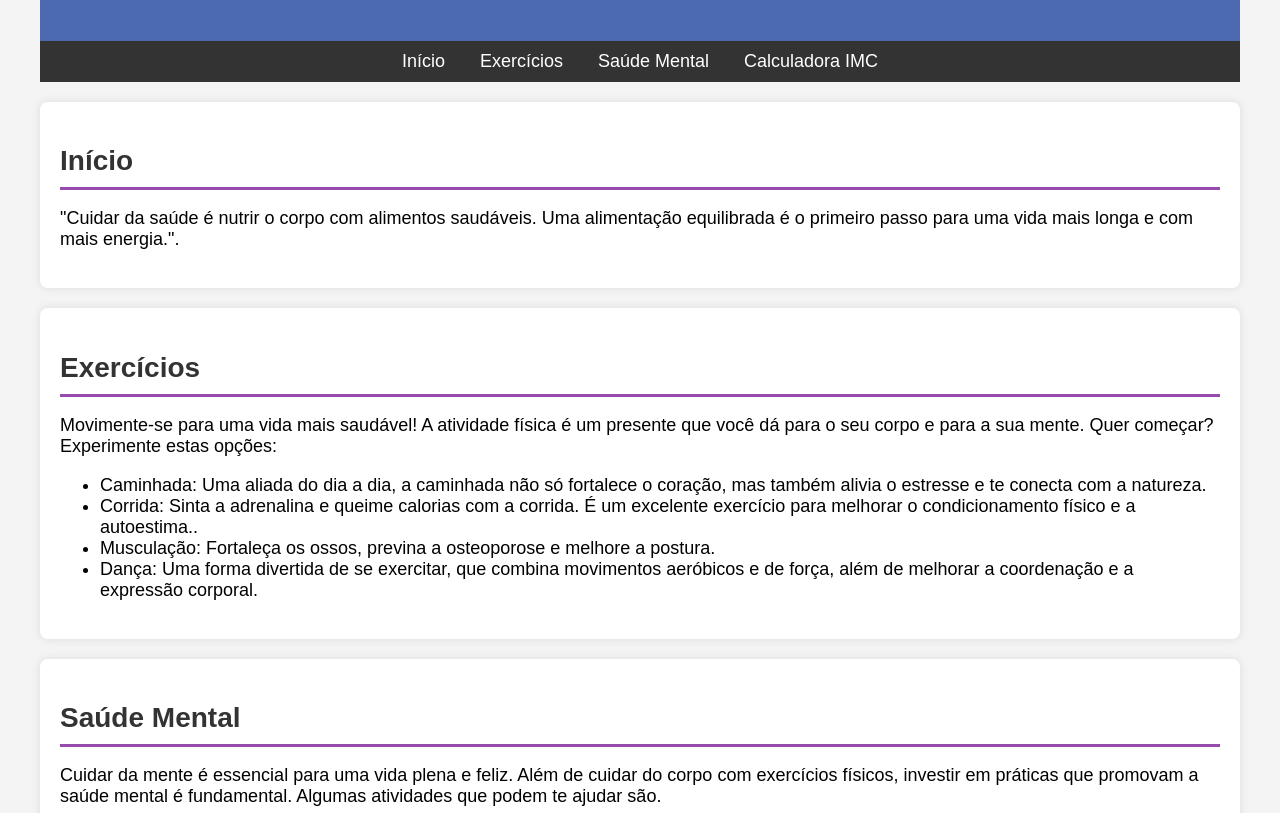
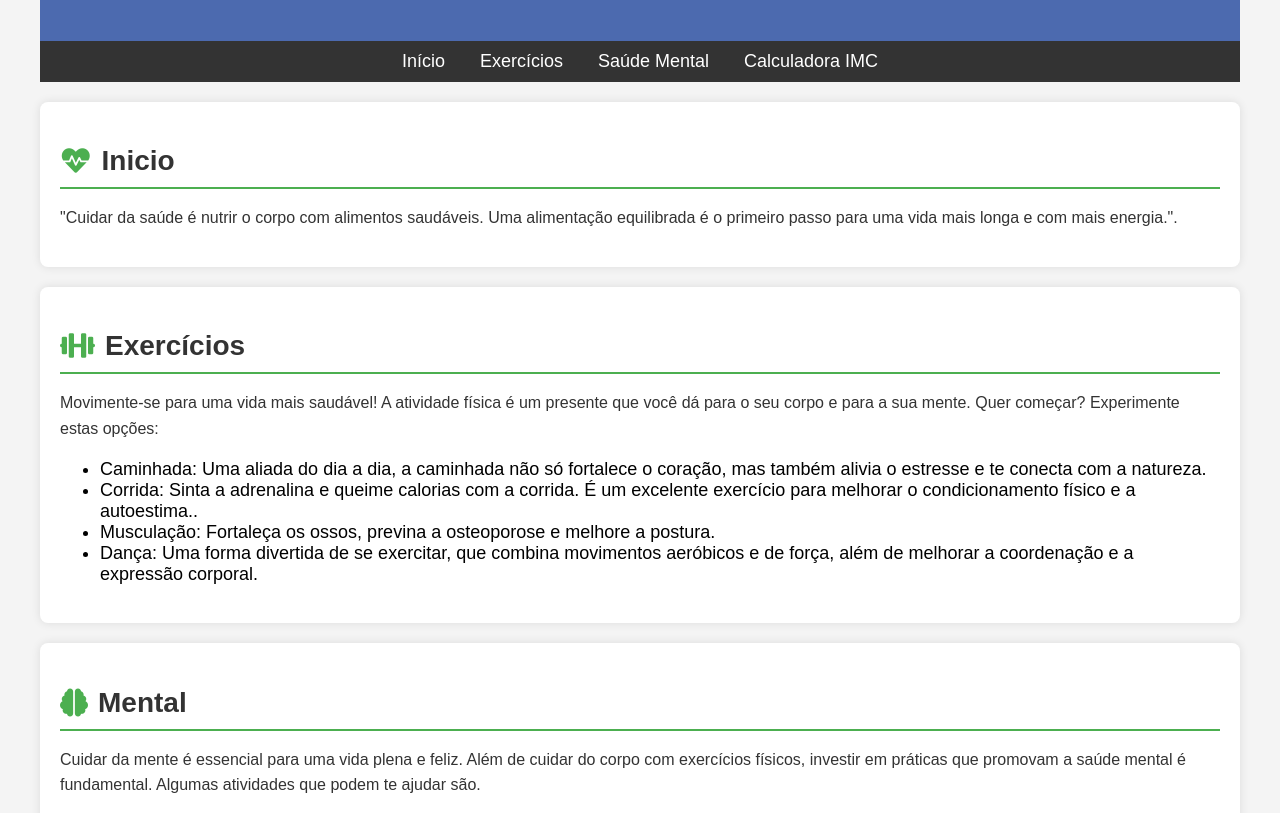
Before and after one commit to FabioNilo/resticavaliacao, a plain HTML site: page index.html in a window 1280 px wide. Shown: the part 89-902 px from the top of the page. Drawn offline with Linux system fonts and the light colour scheme.

Commit message:
Avaliação Restic36 Alteração dos Icones

```diff
--- a/index.html
+++ b/index.html
@@ -4,6 +4,7 @@
     <meta charset="UTF-8">
     <meta name="viewport" content="width=device-width, initial-scale=1.0">
     <title>Cuidar-se</title>
+    <link rel="stylesheet" href="https://cdnjs.cloudflare.com/ajax/libs/font-awesome/6.0.0-beta3/css/all.min.css">
     <link rel="stylesheet" href="styles.css">
 </head>
 <body>
@@ -25,12 +26,12 @@
     </nav>
 
     <section id="inicio">
-        <h2 class="titulo-secao">Início</h2>
+        <h2 class="titulo-secao"><i class="fas fa-heartbeat"></i>Inicio</h2>
         <p>"Cuidar da saúde é nutrir o corpo com alimentos saudáveis. Uma alimentação equilibrada é o primeiro passo para uma vida mais longa e com mais energia.".</p>
     </section>
 
     <section id="exercicios">
-        <h2 class="titulo-secao">Exercícios</h2>
+        <h2 class="titulo-secao"><i class="fas fa-dumbbell"></i>Exercícios</h2>
         <p>Movimente-se para uma vida mais saudável! A atividade física é um presente que você dá para o seu corpo e para a sua mente. Quer começar? Experimente estas opções:</p>
         <ul>
             <li>Caminhada: Uma aliada do dia a dia, a caminhada não só fortalece o coração, mas também alivia o estresse e te conecta com a natureza.</li>
@@ -41,7 +42,7 @@
     </section>
 
     <section id="saude-mental">
-        <h2 class="titulo-secao">Saúde Mental</h2>
+        <h2 class="titulo-secao"> <i class="fas fa-brain"></i>Mental</h2>
         <p>Cuidar da mente é essencial para uma vida plena e feliz. Além de cuidar do corpo com exercícios físicos, investir em práticas que promovam a saúde mental é fundamental. Algumas atividades que podem te ajudar são.</p>
         <ul></ul>
             <li>Meditação e mindfulness: Essas práticas milenares ajudam a reduzir o estresse, aumentar a concentração e promover a calma interior.</li>
@@ -52,7 +53,7 @@
     </section>
 
     <section id="calculadora-imc">
-        <h2 class="titulo-secao">Calculadora de IMC</h2>
+        <h2 class="titulo-secao"><i class="fas fa-calculator"></i>Calculadora de IMC</h2>
         <p>O Índice de Massa Corporal (IMC) é uma métrica utilizada para saber se uma pessoa está com o peso adequado para a sua altura.</p>
         <div class="imc-calculator">
             <label for="altura">Altura (m):</label>
--- a/script.js
+++ b/script.js
@@ -26,7 +26,7 @@ document.addEventListener('DOMContentLoaded', function() {
         nav.classList.toggle('active');
     });
 
-    // Fechar o menu ao clicar em um link
+
     const navLinks = document.querySelectorAll('nav a');
     navLinks.forEach(link => {
         link.addEventListener('click', function() {
--- a/styles.css
+++ b/styles.css
@@ -10,6 +10,11 @@ header {
     color: white;
     padding: 20px;
     text-align: center;
+}
+p {
+    font-size: 16px; /* Restaurar o tamanho do texto */
+    color: #333; /* Restaurar a cor do texto */
+    line-height: 1.6; /* Restaurar o espaçamento entre linhas */
 }
 nav {
     background-color: #333;
@@ -27,19 +32,26 @@ nav a {
 nav a:hover {
     text-decoration: underline;
 }
-section {
+section  {
     padding: 20px;
     margin: 20px 0;
     background-color: white;
     border-radius: 8px;
     box-shadow: 0 0 10px rgba(0, 0, 0, 0.1);
 }
+.titulo-secao i {
+     margin-right: 10px;
+     color: #4CAF50;
+
+}
 h2.titulo-secao{
     font-size: 24px;
     color: #333;
     margin-bottom: 15px;
-    border-bottom: 3px solid #964caf;
+    border-bottom: 2px solid #4CAF50;
     padding-bottom: 10px;
+    display: flex;
+    align-items: center;
 }
 .exercicios ul {
     list-style-type: none;
```
